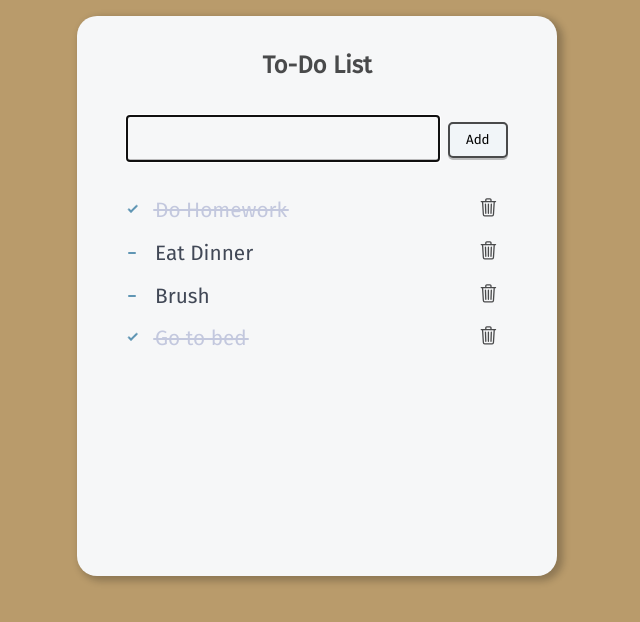
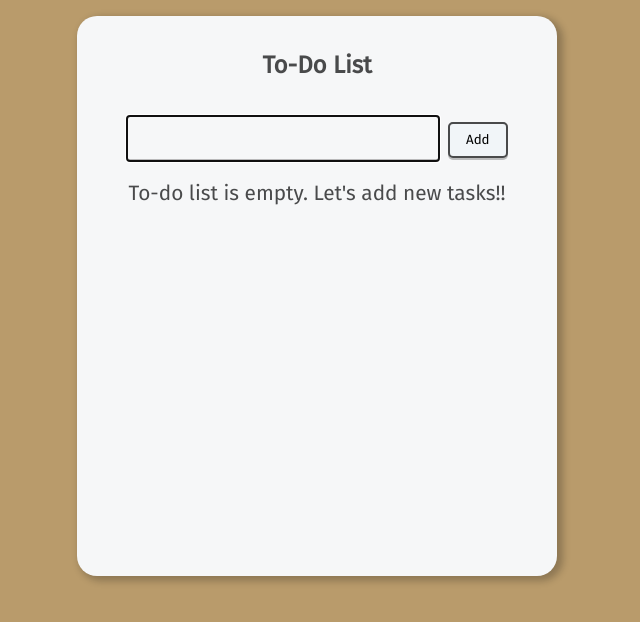
Before and after one commit to ajoykumardas12/toDo, a React (Create React App) app: page / in a window 1280 px wide. Shown: the top 622 px of the page, without its empty margins (323-963 px from the left). Built offline with nearby package versions, Linux system fonts and the light colour scheme.

Commit message:
store list in local storage

```diff
--- a/src/components/App.jsx
+++ b/src/components/App.jsx
@@ -1,52 +1,35 @@
 import './App.css';
 import React, { useState } from "react";
 import AddArea from "./AddArea";
-import TodoItems from "./ToDoItems";
+import ToDoItems from "./ToDoItems";
+import EmptyList from "./EmptyList";
 
 function App() {
-  const [todoList, setTodoList] = useState([
-    {
-      id: 1,
-      isDone: true,
-      item: "Do Homework"
-    },
-    {
-      id: 2,
-      isDone: false,
-      item: "Eat Dinner"
-    },
-    {
-      id: 3,
-      isDone: false,
-      item: "Brush"
-    },
-    {
-      id: 4,
-      isDone: true,
-      item: "Go to bed"
-    }
-  ]);
+  const items = JSON.parse(localStorage.getItem('todoItems'));
+  const [todoList, setTodoList] = useState(items);
+
+  function setItemsAndSetLocalStorage(newList){
+    setTodoList(newList);
+    localStorage.setItem('todoItems', JSON.stringify(newList));
+  }
 
   function handleAdd(newTodo) {
     if(!newTodo) return;
 
-    const newId = todoList[todoList.length - 1].id + 1;
-    setTodoList((prevValue) => {
-      return [...prevValue, {id: newId, isDone: false, item: newTodo}];
-    });
+    const newId = (todoList && todoList.length) ? todoList[todoList.length - 1].id + 1 : 1;
+    const newToDoList = todoList ? [...todoList, {id: newId, isDone: false, item: newTodo}] : [{id: newId, isDone: false, item: newTodo}];
+
+    setItemsAndSetLocalStorage(newToDoList);
   }
 
   function handleDelete(deleteItemId) {
-    setTodoList((prevValue) => {
-      return prevValue.filter((item) => {
-        return item.id !== deleteItemId;
-      });
-    });
+    const newToDoList = todoList.filter((item) => item.id !== deleteItemId)
+    setItemsAndSetLocalStorage(newToDoList);
   }
 
   function handleIsDone(id) {
-    const list = todoList.map((item) => item.id === id ? {...item, isDone: !item.isDone} : item );
-    setTodoList(list);
+    const newToDoList = todoList.map((item) => item.id === id ? {...item, isDone: !item.isDone} : item );
+    setItemsAndSetLocalStorage(newToDoList);
   }
 
   return (
@@ -55,11 +38,14 @@ function App() {
         <h1>To-Do List</h1>
       </div>
       <AddArea onAdd={handleAdd} />
-      <TodoItems
+      {(todoList && todoList.length) ?
+      <ToDoItems
         toDoItems = {todoList}
         onChecked = {handleIsDone}
         onDelete = {handleDelete}
-      ></TodoItems>
+      ></ToDoItems> :
+      <EmptyList/>}
+
     </div>
   );
 }
--- /dev/null
+++ b/src/components/EmptyList.jsx
@@ -0,0 +1,9 @@
+import React from "react";
+
+function EmptyList(){
+    return <div className="emptyList">
+        To-do list is empty. Let's add new tasks!!
+    </div>
+}
+
+export default EmptyList;
--- a/src/components/ToDoItem.jsx
+++ b/src/components/ToDoItem.jsx
@@ -3,10 +3,7 @@ import React from "react";
 function TodoItem(props) {
   return (
     <div className="item-container">
-        <div
-        // className={props.isDone ? "line-through" : null}
-        id="checklist"
-        >
+        <div id="checklist">
           <input
             type="checkbox"
             name=""
@@ -16,7 +13,6 @@ function TodoItem(props) {
             onChange={() => {props.onChecked(props.id)}}
           />
           <label htmlFor={props.id}>{props.item}</label>
-          {/* {props.item} */}
         </div>
         <div
           className="trash-icon"
--- a/src/components/ToDoItems.jsx
+++ b/src/components/ToDoItems.jsx
@@ -1,7 +1,7 @@
 import React from "react";
 import ToDoItem from './ToDoItem';
 
-function TodoItems(props) {
+function ToDoItems(props) {
   return (
     <div className="items-container">
       {props.toDoItems.map((item) => (
@@ -21,4 +21,4 @@ function TodoItems(props) {
   );
 }
 
-export default TodoItems;
+export default ToDoItems;
```
Also changed, not shown: public/index.html (+0 -10 lines).
